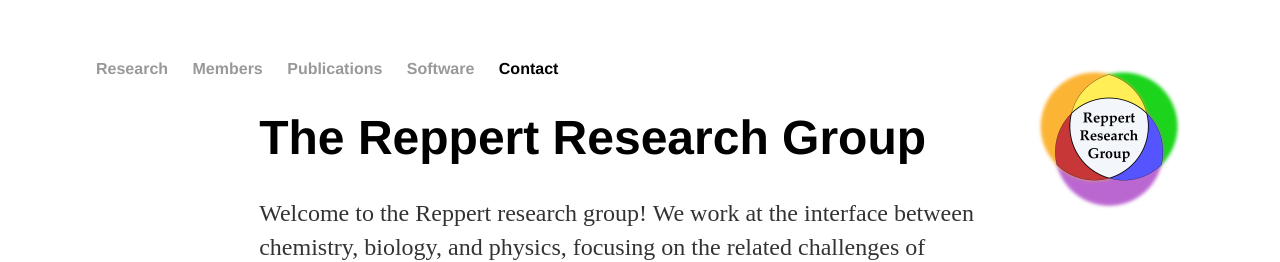
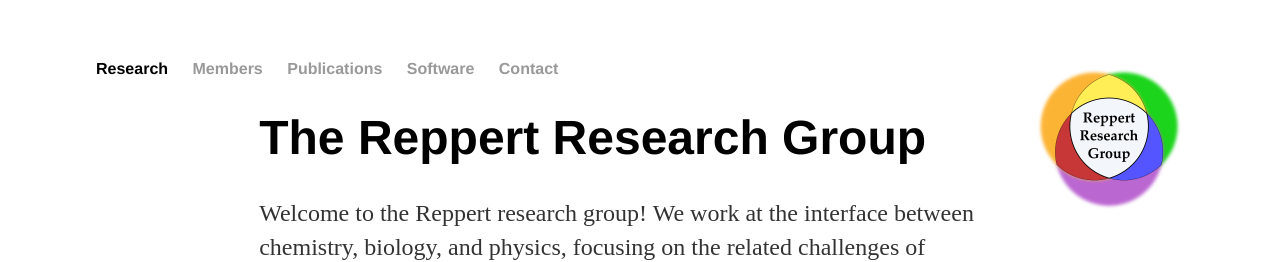
Before and after one commit to mreppert/mreppert.github.io, a Jekyll site: the page built from index.html, in a window 1280 px wide. Shown: the top 262 px of the page. Built offline with Jekyll 4.4.1, drawn with Linux system fonts in a browser that asks for light colours.

Commit message:
Update index.html

```diff
--- a/index.html
+++ b/index.html
@@ -6,7 +6,7 @@ title: Reppert Research Group
 <meta name="viewport" content="width=device-width, initial-scale=1">
 <style>
 
-#contact {
+#research {
   color:black;
 }
 
```
